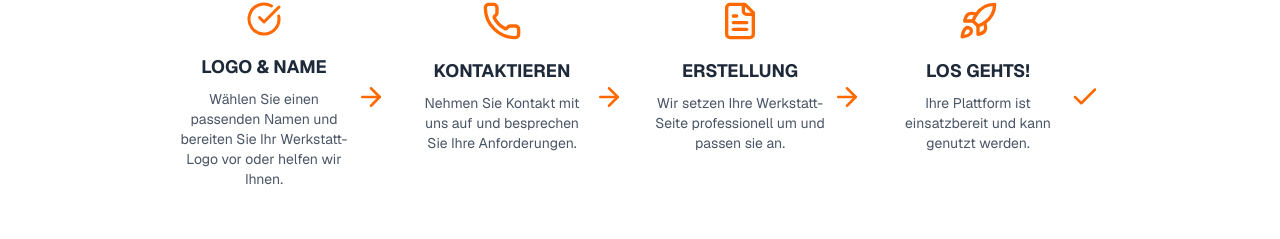
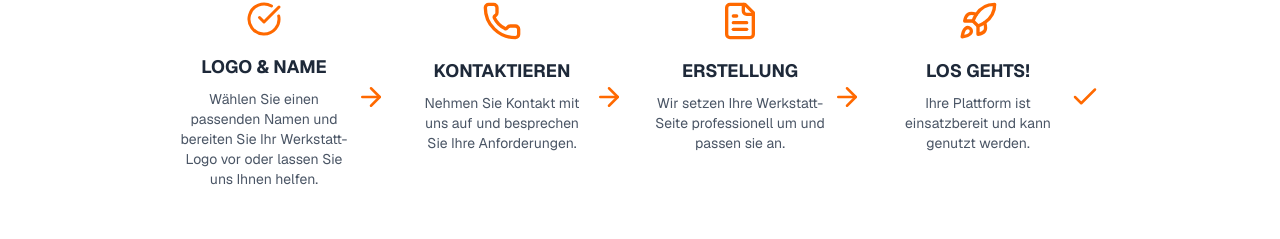
Before and after one commit to ghulamkarimi/ai-werkstatt, a Next.js app: page / in a window 1280 px wide. Shown: the part 4150-4389 px from the top of the page. Built offline with nearby package versions, Linux system fonts and the light colour scheme.

Commit message:
Update description in Steps component for clarity and improved user guidance.

```diff
--- a/src/components/featureSection/Steps.tsx
+++ b/src/components/featureSection/Steps.tsx
@@ -3,7 +3,7 @@ import { CheckCircle, Phone, FileText, Rocket, ArrowRight, Check } from "lucide-
 const steps = [
   {
     title: "Logo & Name",
-    description: "Wählen Sie einen passenden Namen und bereiten Sie Ihr Werkstatt-Logo vor oder helfen wir Ihnen.",
+    description: "Wählen Sie einen passenden Namen und bereiten Sie Ihr Werkstatt-Logo vor oder lassen Sie uns Ihnen helfen.",
     icon: <CheckCircle size={36} className="text-orange-500" />,
   },
   {
```
